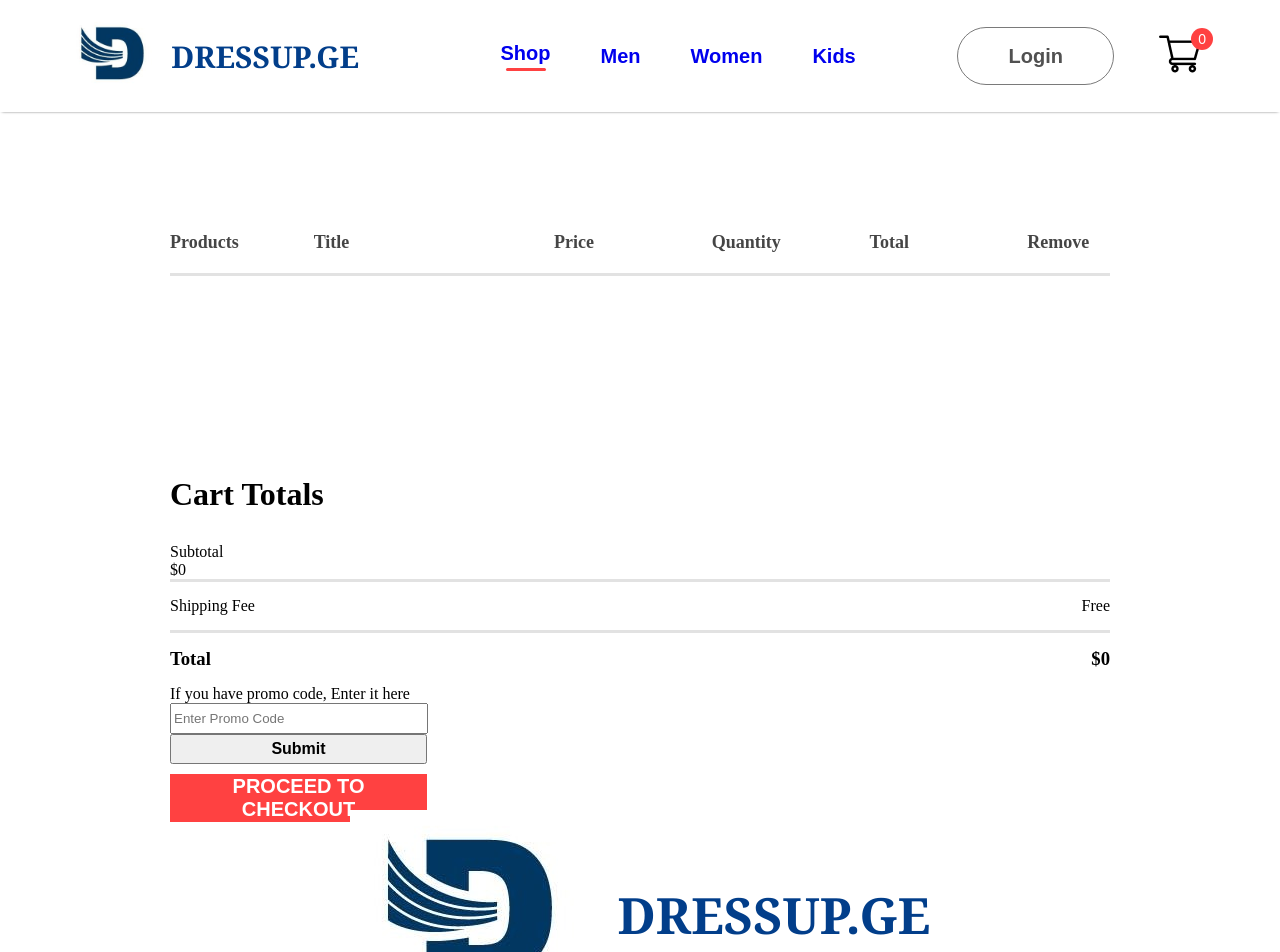
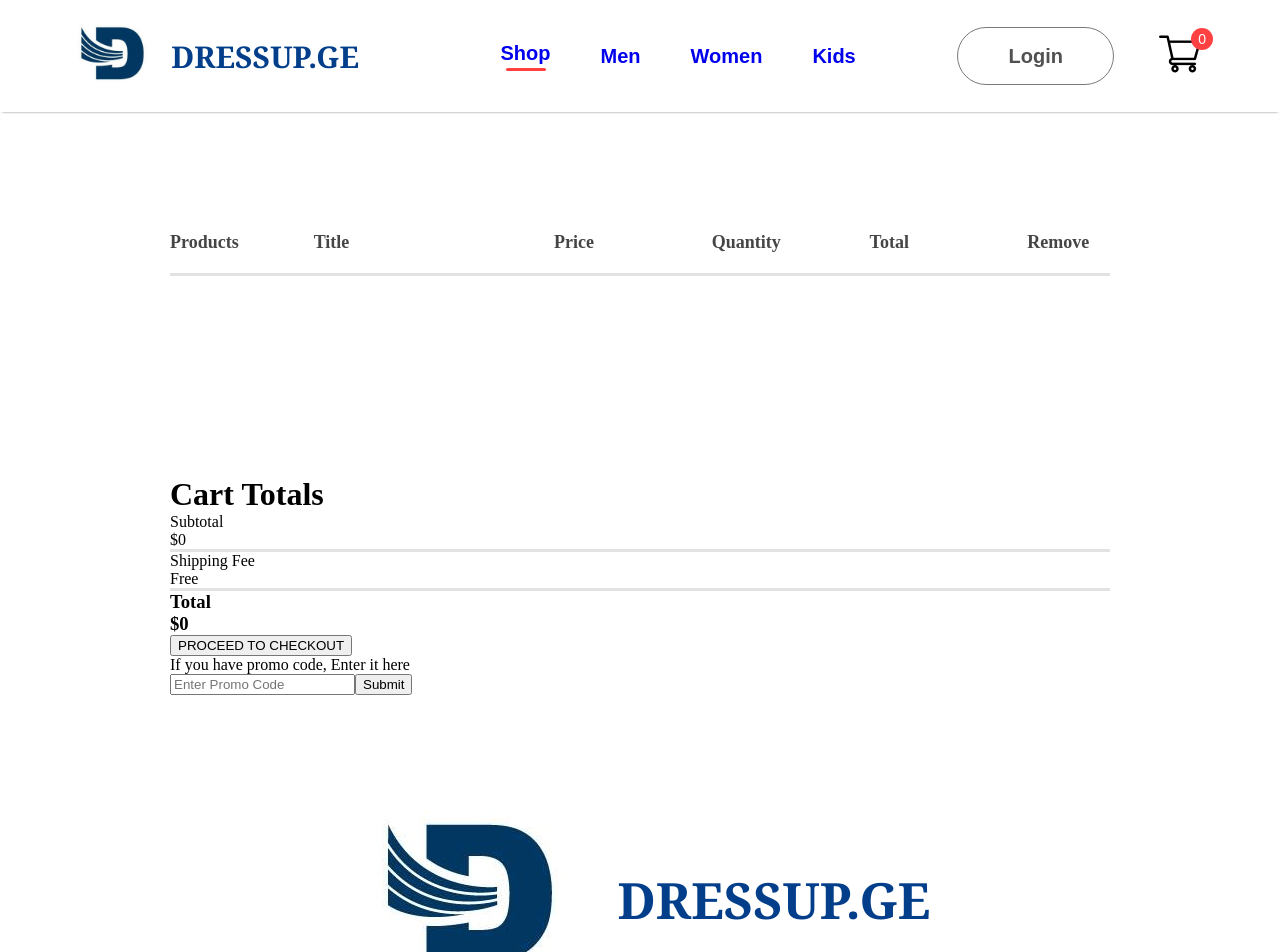
Before and after one commit to Wintozzzzzzz/myfirstproject, a React (Create React App) app: page /cart in a window 1280 px wide. Shown: the top 952 px of the page. Built offline with nearby package versions, Linux system fonts and the light colour scheme.

Commit message:
Go Go Jimmy

```diff
--- a/src/Components/CartItems/CartItems.css
+++ b/src/Components/CartItems/CartItems.css
@@ -42,49 +42,5 @@
 
 .cartitems-down {
     display: flex;
-    margin: 100px 0px;
+    margin: 100px 0;
 }
-
-.cartitems-total {
-    flex: 1;
-    display: flex;
-    flex-direction: column;
-    margin-right: 100px;
-    gap: 40px;
-}
-
-.cartitems-total-item {
-    display: flex;
-    justify-content: space-between;
-    padding: 15px 0;
-}
-
-.cartitems-promocode {
-    display: flex;
-    flex-direction: column;
-    width: 250px;
-    height: 25px;
-}
-
-.btn-submit {
-    width: 257px;
-    height: 30px;
-    color: #000000;
-    font-size: 16px;
-    font-weight: 600;
-    cursor: pointer;
-}
-
-.btn {
-    width: 257px;
-    height: 68px;
-    margin: 10px 0;
-    outline: none;
-    border: none;
-    background: #ff4141;
-    color: #fff;
-    font-size: 20px;
-    font-weight: 600;
-    cursor: pointer;
-
-}
--- a/src/Components/CartItems/CartItems.jsx
+++ b/src/Components/CartItems/CartItems.jsx
@@ -55,14 +55,14 @@ const CartItems = () => {
                 <h3>${0}</h3>
             </div>
         </div>
-
+        <button>PROCEED TO CHECKOUT</button>
         <div className="cartitems-promocode ">
             <p>If you have promo code, Enter it here</p>
             <div className="cartitems-promobox">
                 <input className='cartitems-promocode' type="text" placeholder='Enter Promo Code' />
-                <button className='btn-submit'>Submit</button>
+                <button>Submit</button>
             </div>
-            <button className='btn'>PROCEED TO CHECKOUT</button>
+
         </div>
     </div>
   )
```
